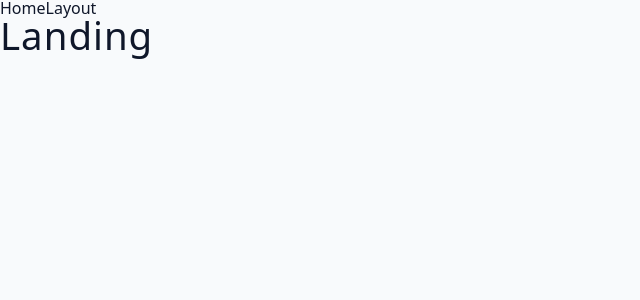
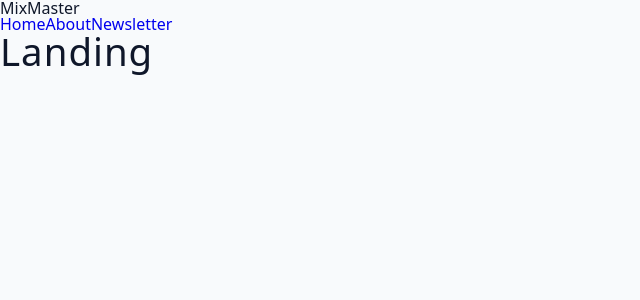
Before and after one commit to fugasok/Mix-master-react, a React (Vite) app: page / in a window 1280 px wide. Shown: the top 300 px of the page, without its empty margins (0-640 px from the left). Built offline with nearby package versions, Linux system fonts and the light colour scheme.

Commit message:
Navbar links created

```diff
--- /dev/null
+++ b/src/components/Navbar.jsx
@@ -0,0 +1,23 @@
+import { NavLink } from 'react-router-dom';
+
+const Navbar = () => {
+	return (
+		<nav>
+			<div className='nav-center'>
+				<span className='logo'>MixMaster</span>
+				<div className='nav-links'>
+					<NavLink to='/' className='nav-link'>
+						Home
+					</NavLink>
+					<NavLink to='/about' className='nav-link'>
+						About
+					</NavLink>
+					<NavLink to='/newsletter' className='nav-link'>
+						Newsletter
+					</NavLink>
+				</div>
+			</div>
+		</nav>
+	);
+};
+export default Navbar;
--- a/src/pages/HomeLayout.jsx
+++ b/src/pages/HomeLayout.jsx
@@ -1,11 +1,12 @@
 import { Outlet } from 'react-router-dom';
+import Navbar from '../components/Navbar';
 
 const HomeLayout = () => {
 	return (
-		<div>
-			<nav>HomeLayout</nav>
+		<>
+			<Navbar />
 			<Outlet />
-		</div>
+		</>
 	);
 };
 export default HomeLayout;
```
